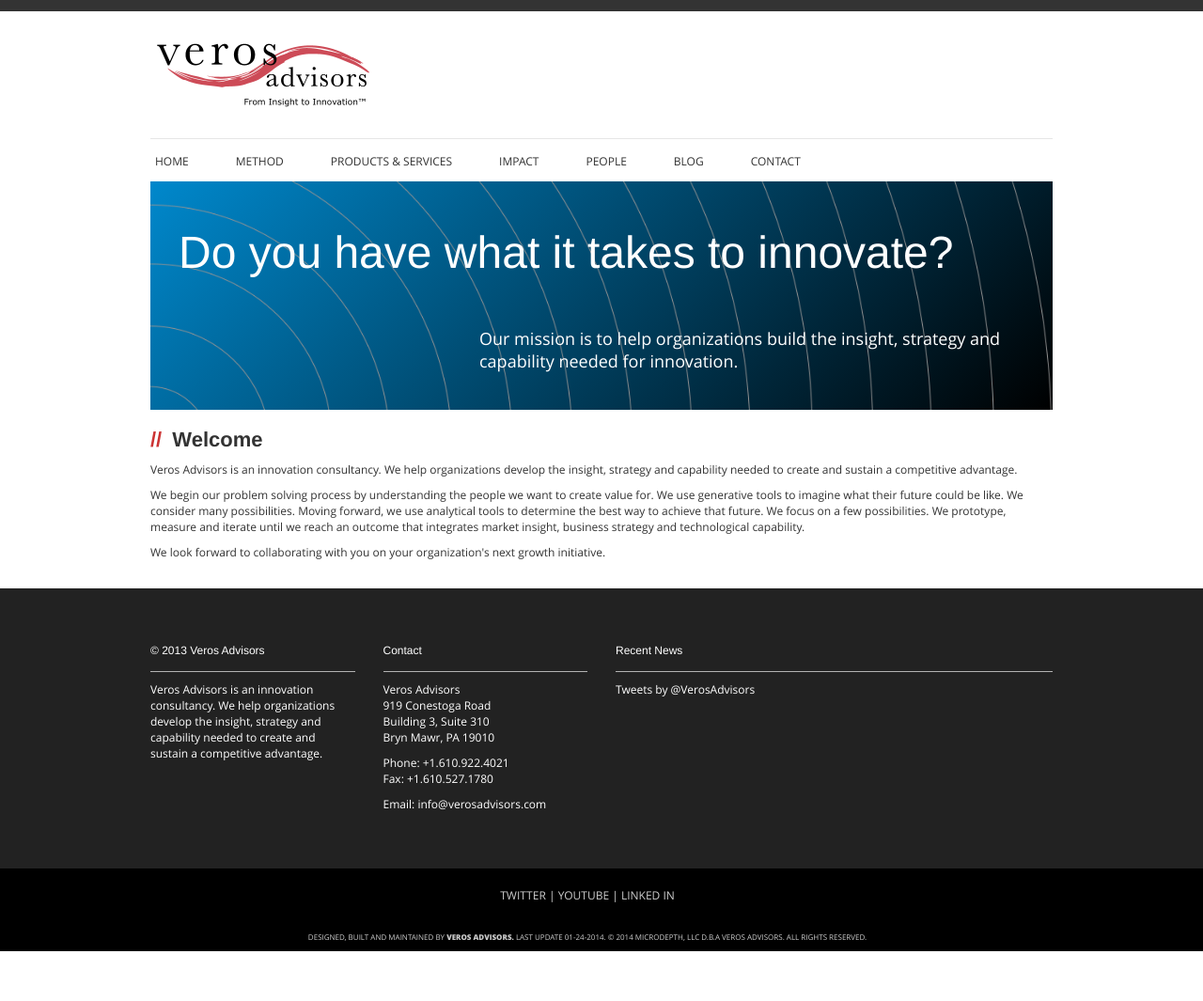
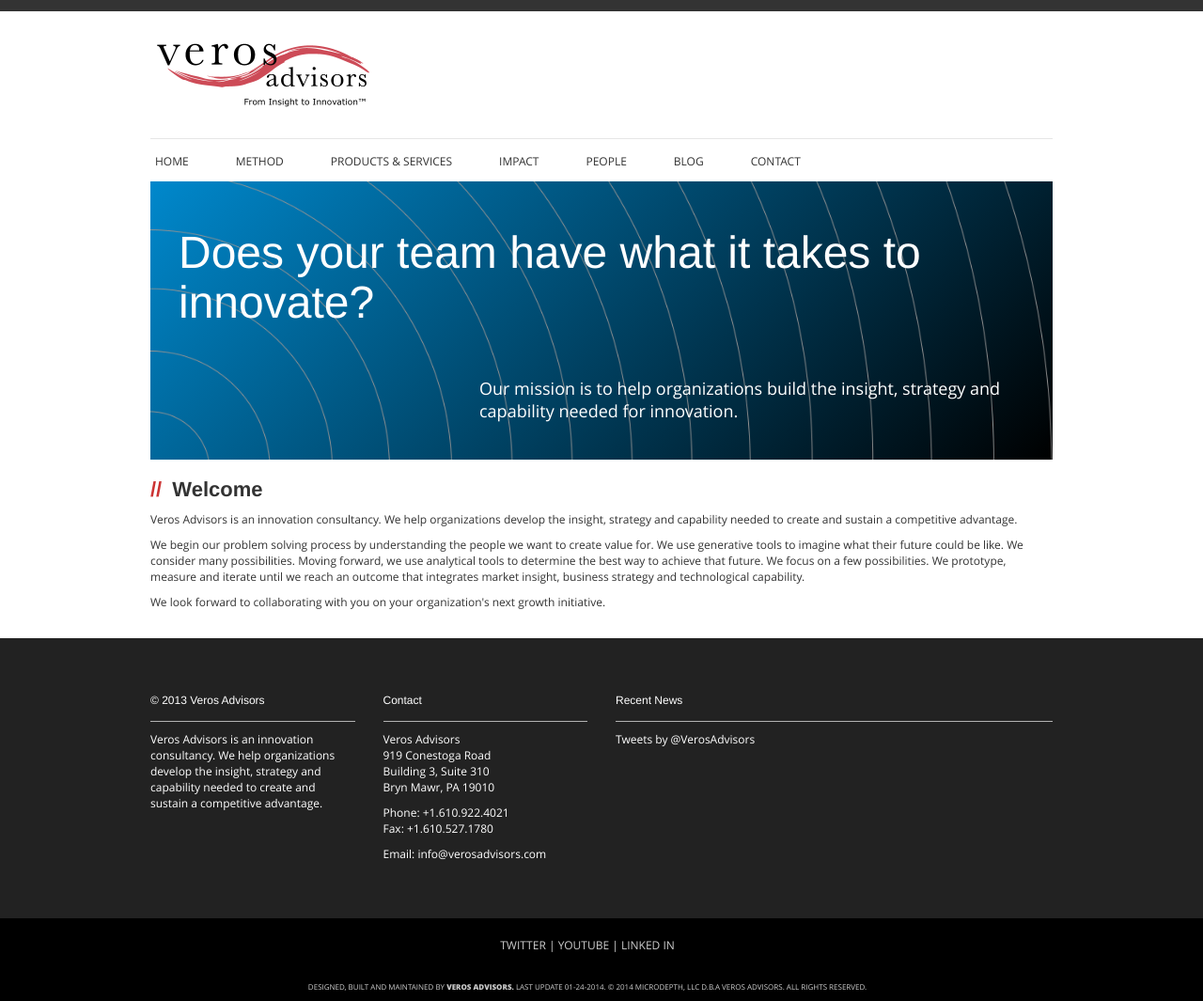
Before and after one commit to verosadvisors/verosadvisors, a Jekyll site: the page built from index.html, in a window 1280 px wide. Shown: the whole page at 94% size. Built offline with Jekyll 4.4.1, drawn with Linux system fonts in a browser that asks for light colours; Markdown is read by kramdown in place of the engine named in the settings; the list of posts is cut into pages by our own code; comment, search, counter and statistics services are not loaded; before the commit the page ends 1012 px from its top, so only the background shows below that.

Commit message:
content modifications

```diff
--- a/index.html
+++ b/index.html
@@ -10,7 +10,7 @@
     <div class="container">
       <div class="row">
         <div class="col-md-12">
-          <h1>Do you have what it takes to innovate?</h1>
+          <h1>Does your team have what it takes to innovate?</h1>
         </div> <!-- /col -->
       </div> <!-- /row -->
       <div class="row">
--- a/services.html
+++ b/services.html
@@ -17,7 +17,7 @@
       <img class="services centered" src="./assets/img/services/pf.png" alt="" />
       <p>
        <b>Contexts:</b>
-       We use an array of design-based techniques and methodologies to elicit "insider knowledge."
+       We use an array of design-based techniques and methodologies to elicit the "inside narrative."
        From rapport building, creative interviewing methods to ethnographic approaches
        - observing people in their own environment, participating with them in their activities -
        we employ tools that unlock the rules of meaning that govern the world of the "other."
```
